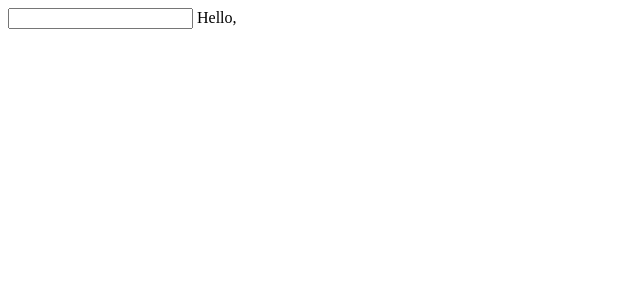
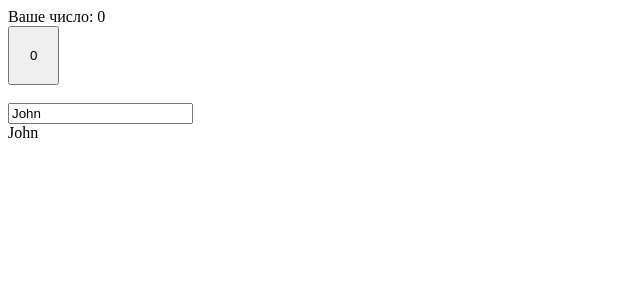
Before and after one commit to legit1One/vue-educational, a Vue app: page / in a window 1280 px wide. Shown: the top 300 px of the page, without its empty margins (0-640 px from the left). Built offline with nearby package versions, Linux system fonts and the light colour scheme.

Commit message:
emits, computed

```diff
--- a/src/App.vue
+++ b/src/App.vue
@@ -2,17 +2,29 @@
 <!--  {{number}}-->
 <!--  {{doubledNumber}}-->
 <!--  <Quotations></Quotations>-->
-<!--  <Counter></Counter>-->
+  <Counter @click-button="test"></Counter>
 <!--  <p>Hello World</p>-->
 <!--  <Slider/>-->
 
-  <input type="text" @input="handleInput">
+<!--  <Goods/>-->
 
-  {{ greeting }}
+<!--  <input type="text" @input="handleInput">-->
+<!---->
+<!--  {{ greeting }}-->
 
 <!--  <FirstDemo text="Нажми меня"></FirstDemo>-->
 <!--  <FirstDemo text="Press me"></FirstDemo>-->
 <!--  <FirstDemo text="Submit"></FirstDemo>-->
+
+<!--  <p>-->
+<!--    Человек кликнул: {{ clickCount }} раз-->
+<!--  </p>-->
+
+  <br>
+  <br>
+  <Search :value="searchValue" @change="searchValue = $event"></Search>
+  <br>
+  {{searchValue}}
 </template>
 
 <script setup>
@@ -21,13 +33,22 @@ import Counter from "@/components/Counter.vue";
 import Quotations from "@/components/icons/Quotations.vue";
 import Slider from "@/components/Slider.vue";
 import { computed, ref } from "vue";
+// import Goods from "@/components/Goods.vue";
+import Search from "@/components/Search.vue";
 
 const inputValue = ref('')
+const clickCount = ref(0)
+const searchValue = ref('John')
+
 
 const handleInput = (e) => {
   console.log(e)
   inputValue.value = e.target.value
   // greetingText = `Hello, ${e.targer.value}`
+}
+
+const test = (e) => {
+  console.log(e)
 }
 
 const greeting = computed({
@@ -56,9 +77,3 @@ greeting.value = 'b;ab;ab;a'
 //   number.value++
 // }, 1000)
 </script>
-
-<style>
-p {
-  color: red;
-}
-</style>
--- a/src/components/Counter.vue
+++ b/src/components/Counter.vue
@@ -1,20 +1,22 @@
 <template>
   <div>Ваше число: {{ number }}</div>
 <!--  <FirstDemo v-bind:text="number" v-on:click="increment"></FirstDemo>-->
-  <FirstDemo :text="number" @click="increment"></FirstDemo>
+  <FirstDemo :text="number.toString()" @click="increment"></FirstDemo>
 <!--  <img v-for="(link, index) in URL" :src="link" :key="link" alt="">-->
 
 <!--  <div v-for="(link, idx) in URL" :key="link">-->
 <!--    {{idx}} - {{ link }}-->
 <!--  </div>-->
 
-  <div v-for="(value, field) in student" :key="field">
-    {{ field }} - {{ value }}
-  </div>
+<!--  <div v-for="(value, field) in student" :key="field">-->
+<!--    {{ field }} - {{ value }}-->
+<!--  </div>-->
 </template>
 <script setup>
 import FirstDemo from "@/components/FirstDemo.vue";
 import { reactive, ref } from "vue";
+
+const emit = defineEmits(['click-button'])
 
 let number = ref(0)
 
@@ -33,6 +35,7 @@ const student = ref({
 const increment = () => {
   number.value++
   student.value.age++
+  emit('click-button', number.value)
 }
 
 // document.addEventListener('c')
--- /dev/null
+++ b/src/components/Search.vue
@@ -0,0 +1,22 @@
+<template>
+  <input type="text" :value="inputValue" @input="inputValue = $event.target.value">
+</template>
+
+<script setup>
+import { computed } from "vue";
+
+const props = defineProps({
+  value: String
+})
+
+const emit = defineEmits(['change'])
+
+const inputValue = computed({
+  get() {
+    return props.value
+  },
+  set(value) {
+    emit('change', value)
+  }
+})
+</script>
```
